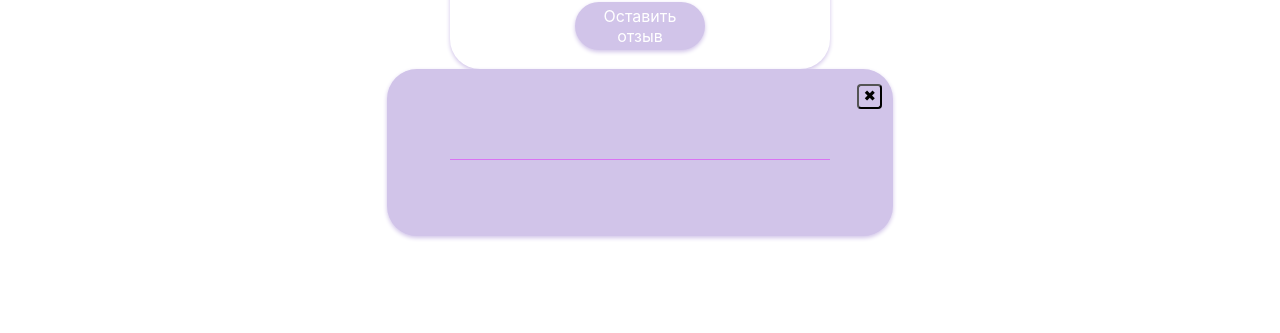
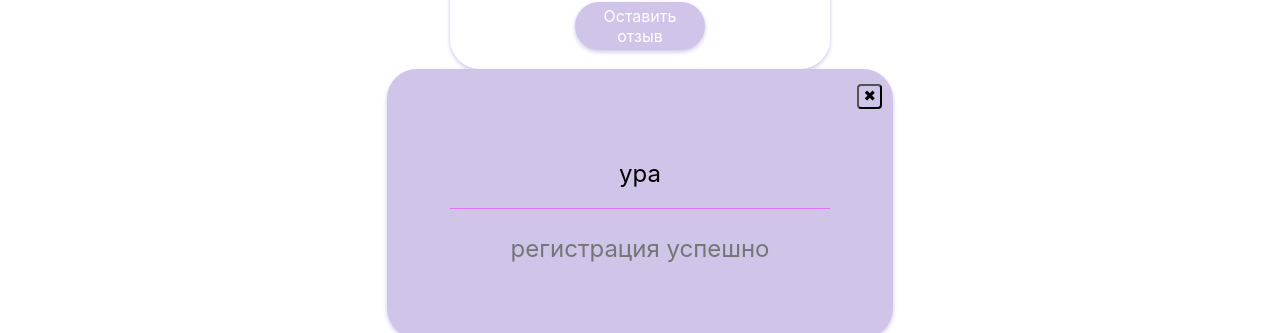
Before and after one commit to algorithm-ssau/samoleti-begemoti, a React app in the folder frontend/: page /test in a window 1280 px wide. Shown: the part 2283-2616 px from the top of the page. Built offline with nearby package versions, Linux system fonts and the light colour scheme; what samolet-common would draw is missing.

Commit message:
fix registrationsuccess message

```diff
--- a/frontend/src/pages/TestPage.tsx
+++ b/frontend/src/pages/TestPage.tsx
@@ -31,7 +31,10 @@ export function TestPage() {
             <HotelReservation />
             <RoomReview />
             <AddReview />
-            <RegistrationSuccess />
+            <RegistrationSuccess
+                mainMessage="ура"
+                secondaryMessage="регистрация успешно"
+            />
             <EnterProfile />
             <HotelList city={City.Moscow} />
             <PlacePicker
```
